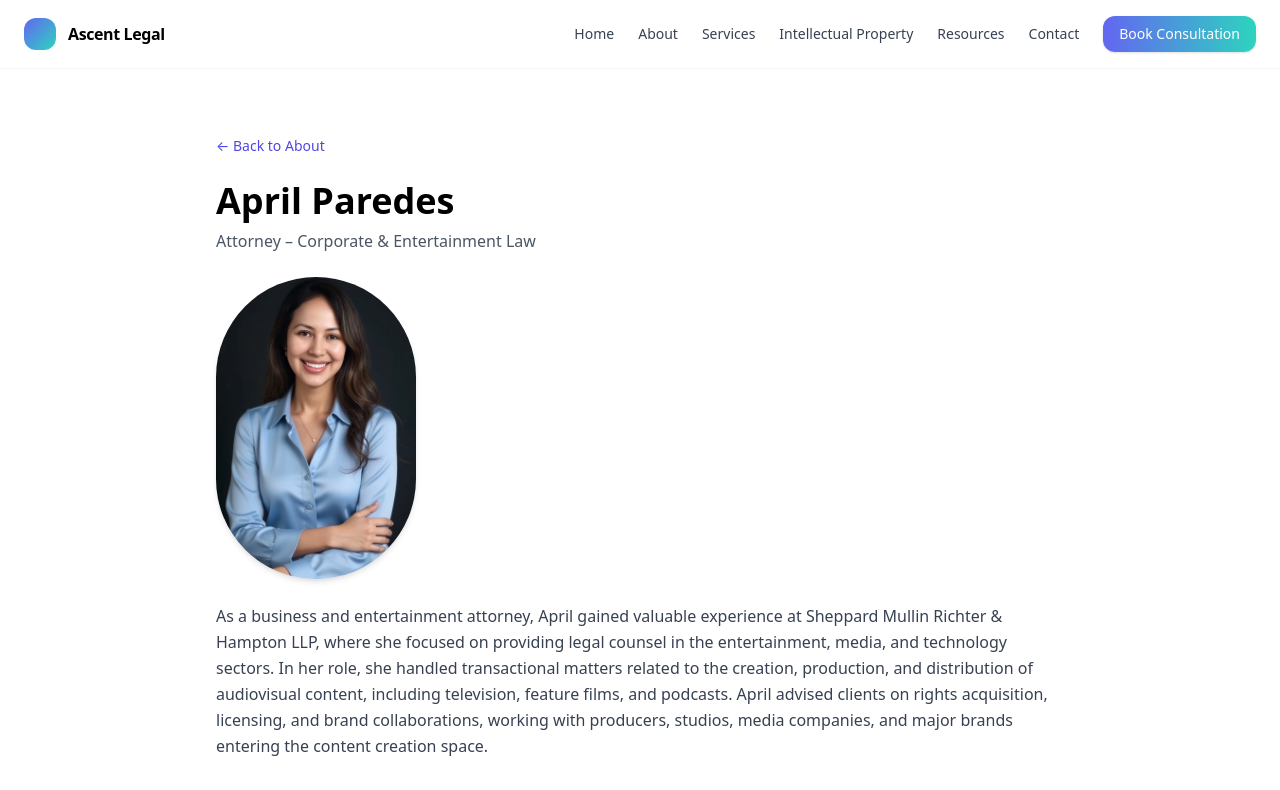
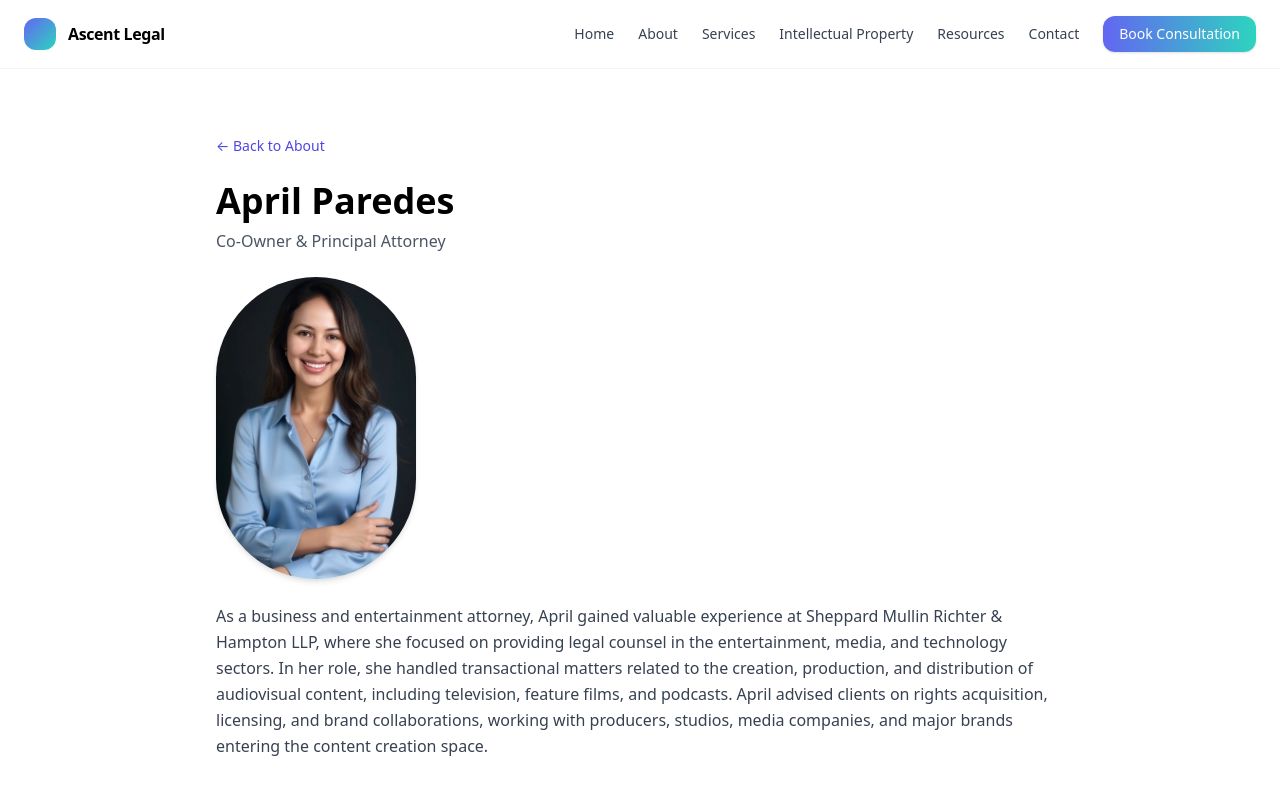
Before and after one commit to ajdreams17/Ascentlegal, a Next.js app: page /attorneys/april-paredes in a window 1280 px wide. Shown: the top 790 px of the page. Built offline with nearby package versions, Linux system fonts and the light colour scheme.

Commit message:
Update page.jsx

```diff
--- a/app/attorneys/april-paredes/page.jsx
+++ b/app/attorneys/april-paredes/page.jsx
@@ -16,7 +16,7 @@ export default function AprilParedesPage() {
 
       <h1 className="text-4xl font-bold">April Paredes</h1>
       <p className="mt-2 text-gray-600">
-        Attorney – Corporate &amp; Entertainment Law
+        Co-Owner & Principal Attorney
       </p>
 
       {/* Headshot */}
```
